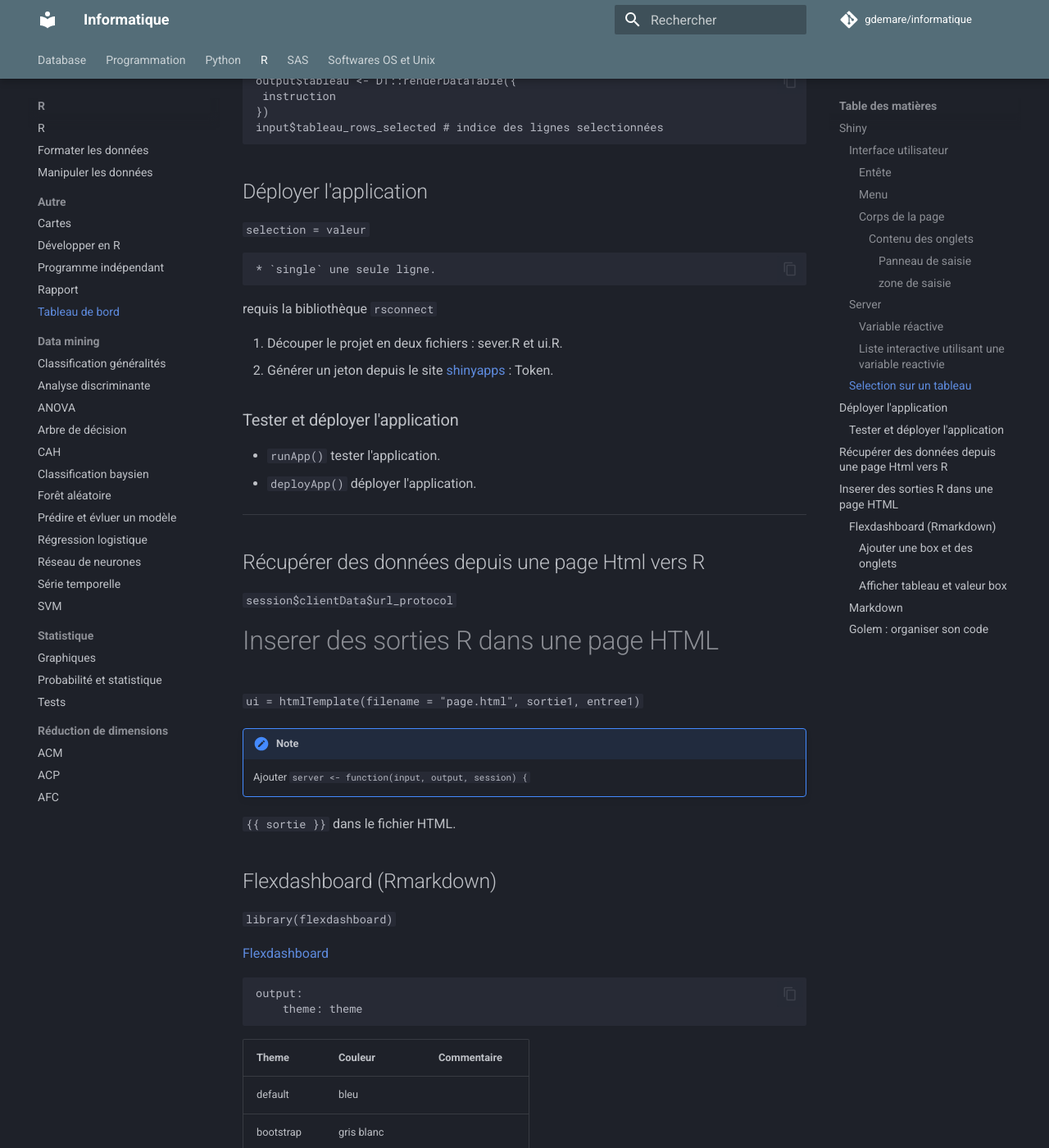
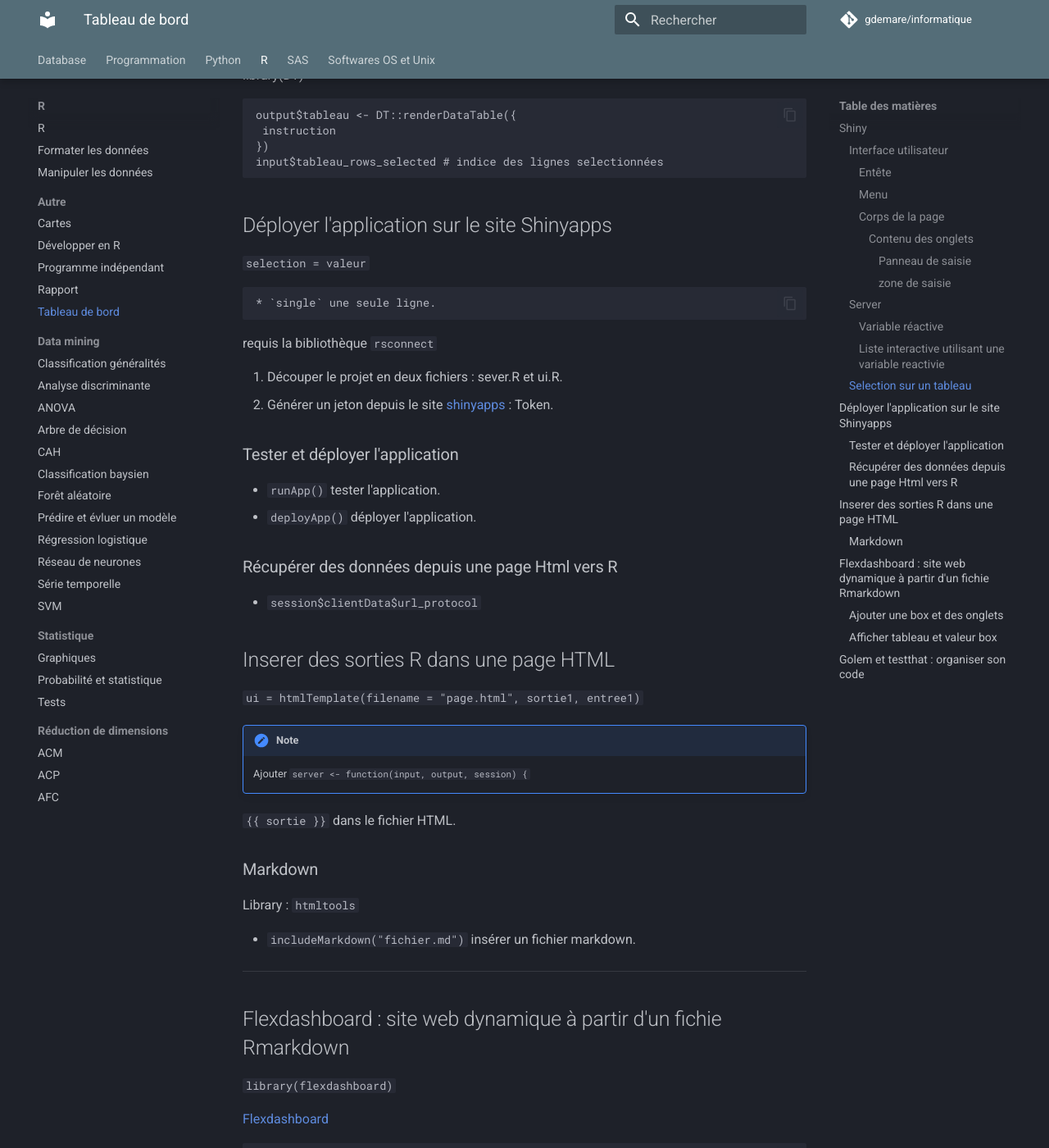
Before and after one commit to gdemare/Informatique, an MkDocs documentation site: the page built from docs/r/tableau-de-bord_r.md, in a window 1280 px wide and 1400 px high, scrolled down 4261 px. Shown: the whole window at 82% size. Built offline with MkDocs 1.6.1 and Material for MkDocs 9.7.7, drawn with Linux system fonts in a browser that asks for light colours; comment, search, counter and statistics services are not loaded; some of the changed text lies outside the part shown.

Commit message:
Update tableau-de-bord_r.md

````diff
--- a/docs/r/tableau-de-bord_r.md
+++ b/docs/r/tableau-de-bord_r.md
@@ -175,11 +175,11 @@ output$tableau <- DT::renderDataTable({
 input$tableau_rows_selected # indice des lignes selectionnées
 ```
 
-## Déployer l'application
+## Déployer l'application sur le site Shinyapps
 
 `selection = valeur`
 
-    * `single` une seule ligne.
+	* `single` une seule ligne.
 
 requis la bibliothèque `rsconnect`
 
@@ -191,13 +191,11 @@ requis la bibliothèque `rsconnect`
 * `runApp()` tester l'application.
 * `deployApp()` déployer l'application.
 
--------------------
+### Récupérer des données depuis une page Html vers R
 
-## Récupérer des données depuis une page Html vers R
+* `session$clientData$url_protocol`
 
-`session$clientData$url_protocol`
-
-# Inserer des sorties R dans une page HTML
+## Inserer des sorties R dans une page HTML
 
 `ui = htmlTemplate(filename = "page.html", sortie1, entree1)`
 
@@ -206,7 +204,15 @@ requis la bibliothèque `rsconnect`
 
 `{{ sortie }}` dans le fichier HTML.
 
-## Flexdashboard (Rmarkdown)
+### Markdown
+
+Library : `htmltools`
+
+* `includeMarkdown("fichier.md")` insérer un fichier markdown.
+
+-------------------
+
+## Flexdashboard : site web dynamique à partir d'un fichie Rmarkdown
 
 `library(flexdashboard)`
 
@@ -256,13 +262,8 @@ Page 4 {data-navmenu="Menu B"}
 * `knitr::kable(data)` Afficher une table
 * `valueBox(comments, icon = "fa-comments")` ajouter une valeur box.
 
-## Markdown
 
-Library : `htmltools`
-
-* `includeMarkdown("fichier.md")` insérer un fichier markdown.
-
-## Golem : organiser son code
+## Golem et testthat : organiser son code
 
 library `golem`
 
````
